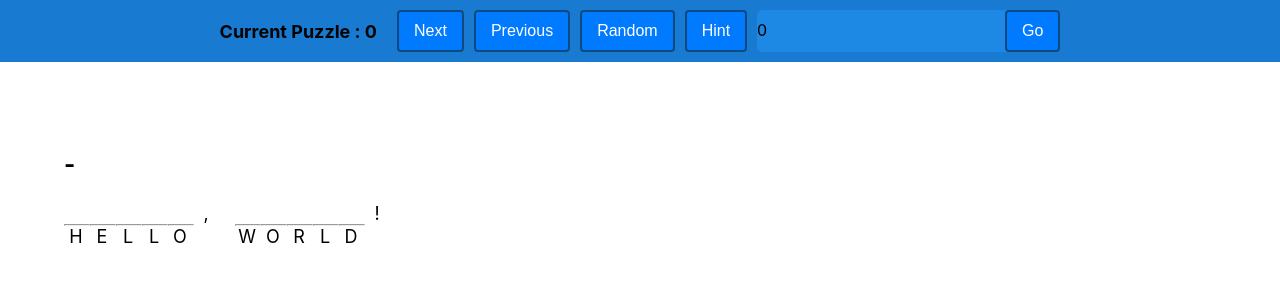
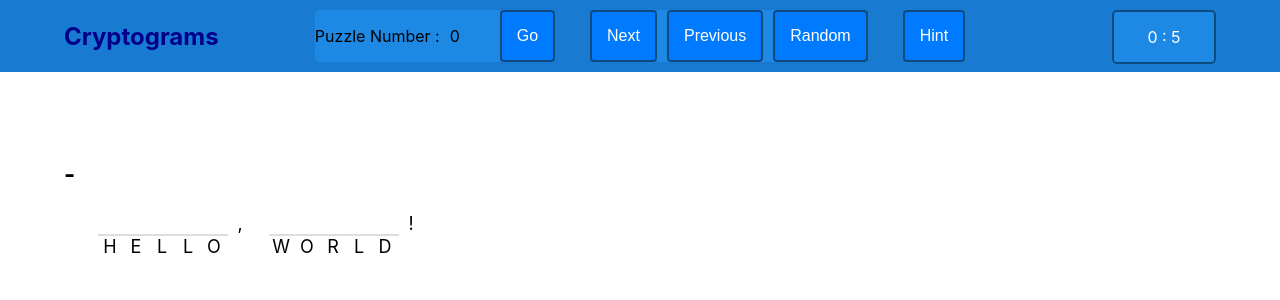
Before and after one commit to memetron/cryptogram-react, a React (Create React App) app: page / in a window 1280 px wide. Shown: the top 300 px of the page. Built offline with nearby package versions, Linux system fonts and the light colour scheme; no server answers.

Commit message:
timer + end screen styling

```diff
--- a/package.json
+++ b/package.json
@@ -6,6 +6,7 @@
     "@testing-library/jest-dom": "^5.17.0",
     "@testing-library/react": "^13.4.0",
     "@testing-library/user-event": "^13.5.0",
+    "bootstrap": "^5.3.3",
     "papaparse": "^5.4.1",
     "react": "^18.3.1",
     "react-awesome-button": "^7.0.5",
--- a/src/App.css
+++ b/src/App.css
@@ -72,6 +72,29 @@
   font-weight: bold;
 }
 
+.logo {
+  position: absolute;
+  font-size: 24px;
+  font-weight: bold;
+  left:5%;
+  color: darkblue;
+}
+
+.timer {
+  position: absolute;
+  right: 5%;
+  width: 100px;
+  height: 50px;
+  display: flex;
+  align-items: center;
+  justify-content: center;
+  border: 2px solid #0d4a7f;
+  background-color: #007bff;
+  color: white;
+  border-radius: 4px;
+  font-size: 16px;
+}
+
 .menuBar {
   background: #187bd1;
   display: flex;
@@ -87,9 +110,11 @@
 }
 
 .navigationBox {
+  display: flex;
   background: #1e88e5;
   border-radius: 5px;
 }
+
 .menuButtons {
   display: flex;
   justify-content: center;
@@ -184,3 +209,53 @@ input {
 .major-focus {
   background: aqua;
 }
+
+.modal-header {
+  background-color: #187bd1;
+  color: white;
+  border-top-left-radius: 5px;
+  border-top-right-radius: 5px;
+  padding: 20px;
+  text-align: center;
+}
+
+.modal-title {
+  font-size: 24px;
+  font-weight: bold;
+}
+
+.modal-body {
+  background-color: #f9f9f9;
+  padding: 20px;
+  font-size: 18px;
+  text-align: center;
+}
+
+.modal-footer {
+  background-color: #187bd1;
+  border-bottom-left-radius: 5px;
+  border-bottom-right-radius: 5px;
+  padding: 10px;
+  display: flex;
+  justify-content: center;
+}
+
+.awesome-button {
+  background-color: #008cba;
+  color: white;
+  padding: 10px 20px;
+  font-size: 18px;
+  border-radius: 5px;
+  text-transform: uppercase;
+}
+
+.awesome-button:hover {
+  background-color: #005f5f; /* Darken button color on hover */
+  color: #ffffff;
+}
+
+hr {
+  margin: 0; /* Remove margin around the hr */
+  border: none;
+  border-top: 2px solid #ddd; /* Style the horizontal line */
+}
--- a/src/App.js
+++ b/src/App.js
@@ -4,6 +4,7 @@ import {createContext, useEffect, useState} from "react";
 import * as Papa from 'papaparse';
 import VictoryModal from "./components/VictoryModal";
 import MenuBar from "./components/MenuBar";
+import useTimer from "./misc/Timer";
 
 export const UserContext = createContext(null);
 
@@ -18,6 +19,8 @@ function App() {
     const [maxIndex, setMaxIndex] = useState(0);
     const [author, setAuthor] = useState("");
     const [focusedLetter, setFocusedLetter] = useState("");
+    const [startTime, setStartTime] = useState(new Date())
+    const {minutes, seconds} = useTimer(startTime);
 
     const newGame = (index) => {
         const initGuesses = () => {
@@ -76,6 +79,7 @@ function App() {
         initGuesses();
         initKey();
         initQuote(index);
+        setStartTime(new Date())
     }
 
     useEffect(() => {
@@ -126,11 +130,12 @@ function App() {
 
     return (
         <div className="App">
-            <MenuBar index={quoteIndex} setIndex={setQuoteIndex} maxIndex={maxIndex} newGame={newGame} hint={hint}/>
+            <MenuBar index={quoteIndex} setIndex={setQuoteIndex} maxIndex={maxIndex} newGame={newGame} hint={hint} seconds={seconds} minutes={minutes}/>
             <div className="game">
                 <p className="author">{author + " - "}</p>
                 <div>
-                    <VictoryModal isOpen={victoryModal} setIsOpen={setVictoryModal} newGame={newGame} index={quoteIndex} setIndex={setQuoteIndex} maxIndex={maxIndex}/>
+                    <VictoryModal isOpen={victoryModal} setIsOpen={setVictoryModal} newGame={newGame} index={quoteIndex}
+                                  setIndex={setQuoteIndex} maxIndex={maxIndex} seconds={seconds} minutes={minutes}/>
                     <Sentence cipherText={cipherText} guesses={guesses} setGuesses={setGuesses} focusedLetter={focusedLetter} setFocusedLetter={setFocusedLetter}/>
                 </div>
             </div>
--- a/src/components/MenuBar.js
+++ b/src/components/MenuBar.js
@@ -1,4 +1,5 @@
 import {useEffect, useState} from "react";
+import useTimer from "../misc/Timer";
 
 const MenuBar = (
     {
@@ -6,7 +7,9 @@ const MenuBar = (
         setIndex,
         maxIndex,
         newGame,
-        hint
+        hint,
+        seconds,
+        minutes
     }
 ) => {
     const [navigationTarget, setNavigationTarget] = useState(index);
@@ -19,7 +22,7 @@ const MenuBar = (
 
     const handlePrevious = () => {
         let newIndex = (index - 1) % maxIndex;
-        newIndex = newIndex>=0?newIndex:maxIndex+newIndex;
+        newIndex = newIndex >= 0 ? newIndex : maxIndex + newIndex;
         setIndex(newIndex);
         newGame(newIndex);
     };
@@ -46,7 +49,7 @@ const MenuBar = (
     }
 
     const handleGo = () => {
-        const newIndex = navigationTarget===""?0:navigationTarget;
+        const newIndex = navigationTarget === "" ? 0 : navigationTarget;
         setIndex(newIndex);
         newGame(newIndex);
     }
@@ -56,18 +59,23 @@ const MenuBar = (
 
     return (
         <div className="menuBar">
-            <div className="menuBarItems menuBarText">
-                {"Current Puzzle : " + index}
-            </div>
+            <p className="logo">Cryptograms</p>
             <div className="menuButtons">
-                <button className="menuBarButton" onClick={handleNext}>Next</button>
-                <button className="menuBarButton" onClick={handlePrevious}>Previous</button>
-                <button className="menuBarButton" onClick={handleRandom}>Random</button>
-                <button className="menuBarButton" onClick={handleHint}>Hint</button>
-                <div className="navigationBox">
-                    <input type="text" max={maxIndex} value={navigationTarget} onChange={handleChange}/>
+                <div className="navigationBox" style={{marginRight: "25px"}}>
+                    <p>Puzzle Number : </p>
+                    <input type="text" max={maxIndex} value={navigationTarget} onChange={handleChange}
+                           style={{width: "50px", marginLeft: "10px"}}/>
                     <button className="menuBarButton" onClick={handleGo}>Go</button>
                 </div>
+                <div className="navigationBox menuButtons" style={{marginRight: "25px"}}>
+                    <button className="menuBarButton" onClick={handleNext}>Next</button>
+                    <button className="menuBarButton" onClick={handlePrevious}>Previous</button>
+                    <button className="menuBarButton" onClick={handleRandom}>Random
+                    </button>
+                </div>
+                <button className="menuBarButton" onClick={handleHint}>Hint</button>
+
+                <div className="timer navigationBox"><p>{minutes+" : "+seconds}</p></div>
             </div>
         </div>
     );
--- a/src/components/Sentence.js
+++ b/src/components/Sentence.js
@@ -52,8 +52,10 @@ const Sentence = ({
             words[words.length - 1].push(letter); // Correctly refer to the last array
         }
     });
+
     return (
         <div className="sentence">
+            <p className="cipherLetter">{"\t"}</p>
             {words.map((word, index) => (
                 <div key={index} className="word">
                     {word}
--- a/src/components/VictoryModal.js
+++ b/src/components/VictoryModal.js
@@ -1,4 +1,4 @@
-import React from "react";
+import React, {useEffect, useState} from "react";
 import Modal from 'react-bootstrap/Modal';
 import {AwesomeButton} from "react-awesome-button";
 
@@ -9,14 +9,24 @@ const VictoryModal = (
         newGame,
         index,
         setIndex,
-        maxIndex
+        maxIndex,
+        seconds,
+        minutes
     }
 ) => {
+    const [victorySeconds, setVictorySeconds] = useState(seconds);
+    const [victoryMinutes, setVictoryMinutes] = useState(minutes);
+
     const handlePress = () => {
         const newIndex = (index + 1) % maxIndex;
         setIndex(newIndex);
         newGame(newIndex);
     }
+
+    useEffect(() => {
+        setVictorySeconds(seconds);
+        setVictoryMinutes(minutes);
+    }, [isOpen]);
 
     return (
         <Modal
@@ -25,16 +35,17 @@ const VictoryModal = (
             backdrop="static"
             keyboard={false}
         >
-            <Modal.Header>
-                <Modal.Title>You win!</Modal.Title>
+            <Modal.Header className="modal-header">
+                <Modal.Title className="modal-title">You win!</Modal.Title>
             </Modal.Header>
-            <hr/>
-            <Modal.Body>
-                <p>TODO : Make timer.</p>
+            <hr />
+            <Modal.Body className="modal-body">
+                <p>{"You solved the cryptogram in " + victoryMinutes + ":" + victorySeconds}</p>
             </Modal.Body>
-
-            <Modal.Footer>
-                <AwesomeButton type="primary" onPress={handlePress}>New Game</AwesomeButton>
+            <Modal.Footer className="modal-footer">
+                <AwesomeButton className="awesome-button" type="primary" onPress={handlePress}>
+                    New Game
+                </AwesomeButton>
             </Modal.Footer>
         </Modal>
     );
--- /dev/null
+++ b/src/misc/Timer.js
@@ -0,0 +1,28 @@
+import { useState, useEffect } from "react";
+
+const SECOND = 1_000;
+const MINUTE = SECOND * 60;
+
+export default function useTimer(start, interval = SECOND) {
+    const [timespan, setTimespan] = useState(Date.now() - new Date(start).getTime());
+
+    useEffect(() => {
+        const intervalId = setInterval(() => {
+            setTimespan((_timespan) => _timespan + interval);
+        }, interval);
+
+        return () => {
+            clearInterval(intervalId);
+        };
+    }, [interval]);
+
+    /* If the initial start time value changes */
+    useEffect(() => {
+        setTimespan(Date.now() - new Date(start).getTime());
+    }, [start]);
+
+    return {
+        minutes: Math.floor((timespan / MINUTE)),
+        seconds: Math.floor((timespan / SECOND) % 60)
+    };
+}
```
Also changed, not shown: 1 other file (tests, documents, lock files or other folders).
